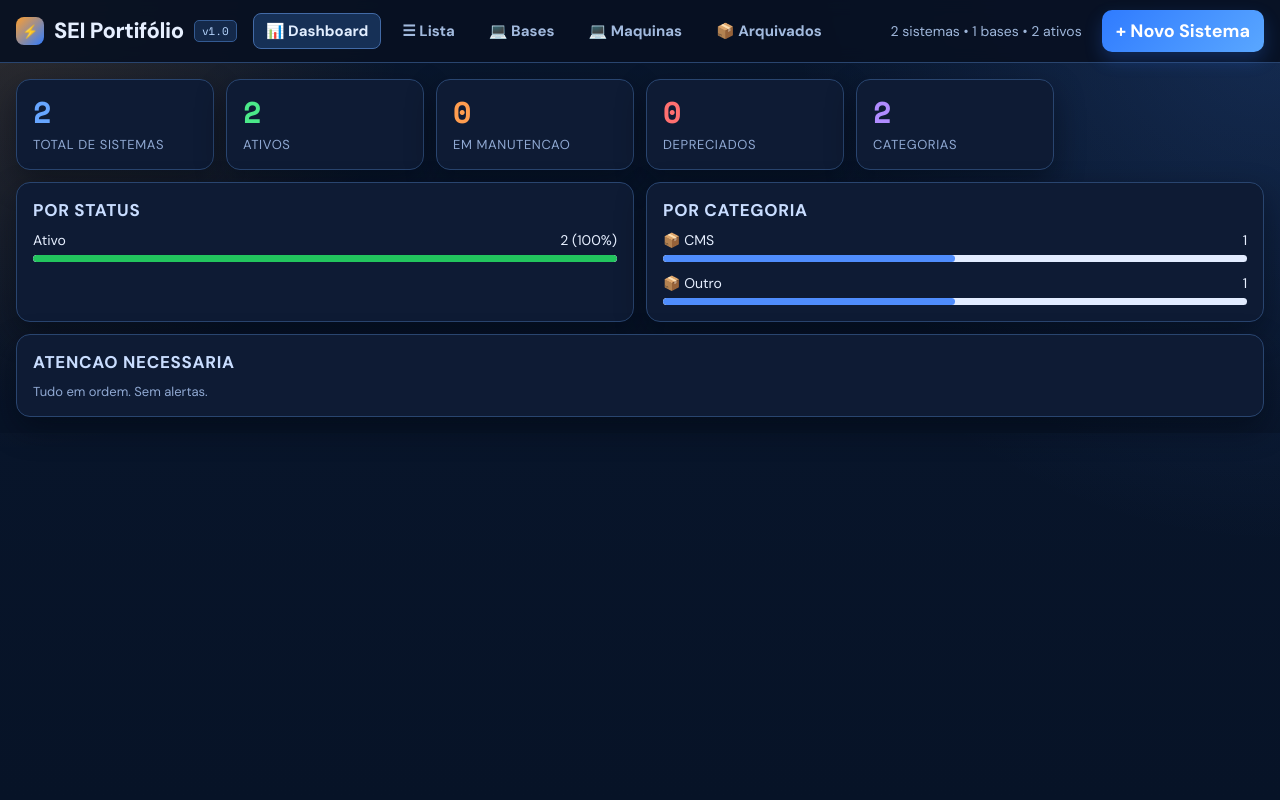
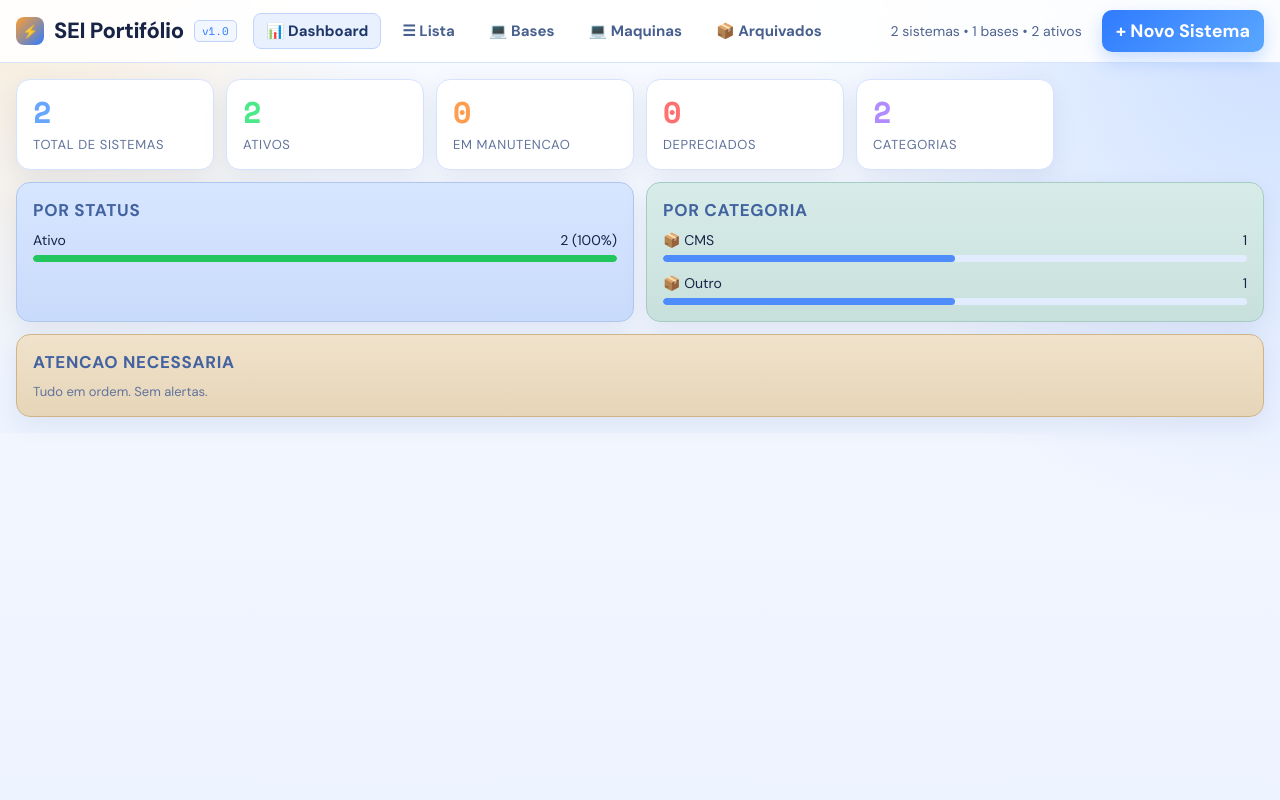
Before and after one commit to israellsalles/portifolio-sei, a PHP site: page / in a window 1280 px wide. Run offline with PHP 8.4, Linux system fonts and the light colour scheme; data comes from the database, SQL or seed files in the repository; data that the repository does not hold is empty.

Commit message:
feat: adiciona classes de categoria para seções de máquinas e atualiza estilos

```diff
--- a/assets/app.js
+++ b/assets/app.js
@@ -576,8 +576,9 @@ function renderMachines(){
       `;
     }).join('');
 
+    const categoryClass = `vm-section-${norm(category).replace(/[^a-z0-9]+/g, '-')}`;
     return `
-      <div class="vm-section">
+      <div class="vm-section ${categoryClass}">
         <div class="vm-section-title">${esc(category)}</div>
         <div class="table-wrap vm-desktop-table">
           <table style="min-width:760px">
--- a/assets/style.css
+++ b/assets/style.css
@@ -981,190 +981,43 @@ tbody tr:hover td{background:#eef4ff}
   color:#2f67cc
 }
 
-/* Lista: secoes com identidade visual e tons mais escuros */
-#view-lista .list-section{
-  box-shadow:0 12px 30px rgba(14,24,52,.22)
+/* Fundo por cor de secao em todas as abas */
+#view-dashboard .dash-grid > .panel:nth-child(1),
+#view-lista .list-section:nth-child(1),
+#view-bases > .panel{
+  background:linear-gradient(180deg,#d7e6ff 0%,#c9dbfb 100%);
+  border-color:#afc6ef
 }
-#view-lista .list-section:nth-child(1){
-  background:linear-gradient(180deg,#0f2950 0%,#0b1f3e 100%);
-  border-color:#2b5b98
+#view-dashboard .dash-grid > .panel:nth-child(2),
+#view-lista .list-section:nth-child(2),
+#view-maquinas .dash-grid > .panel:nth-child(1){
+  background:linear-gradient(180deg,#d7ece9 0%,#c8e0dc 100%);
+  border-color:#a5cbc3
 }
-#view-lista .list-section:nth-child(1) .list-section-title{
-  color:#d9e9ff
+#view-dashboard .dash-grid > .panel:nth-child(3),
+#view-lista .list-section:nth-child(3),
+#view-maquinas .dash-grid > .panel:nth-child(2){
+  background:linear-gradient(180deg,#f0e2cb 0%,#e6d5b8 100%);
+  border-color:#cfb48a
 }
-#view-lista .list-section:nth-child(2){
-  background:linear-gradient(180deg,#0f3340 0%,#0b2530 100%);
-  border-color:#2f6f82
+#view-arquivados .dash-grid > .panel:nth-child(1){
+  background:linear-gradient(180deg,#e4ddf7 0%,#d8cfee 100%);
+  border-color:#b9acd8
 }
-#view-lista .list-section:nth-child(2) .list-section-title{
-  color:#d8f6ff
-}
-#view-lista .list-section:nth-child(3){
-  background:linear-gradient(180deg,#3a2a12 0%,#2b1f0e 100%);
-  border-color:#8a6430
-}
-#view-lista .list-section:nth-child(3) .list-section-title{
-  color:#ffe8bf
+#view-arquivados .dash-grid > .panel:nth-child(2){
+  background:linear-gradient(180deg,#f1dce2 0%,#e6ccd5 100%);
+  border-color:#d2acb8
 }
 
-/* Tema mais escuro em todas as abas */
-:root{
-  --bg:#071327;
-  --surface:#0e1b34;
-  --surface2:#152a4c;
-  --section-bg:linear-gradient(180deg,#13284a 0%,#0f1f3d 100%);
-  --section-border:#345b97;
-  --section-title:#c9ddff;
-  --line:#29456f;
-  --line2:#4d73b7;
-  --txt:#e6efff;
-  --muted:#90a9d3;
-  --blue:#4d8fff;
-  --green:#17c984;
-  --orange:#f1a13b;
-  --red:#ef6a6a;
-  --purple:#9276ff
+#view-maquinas .vm-section.vm-section-producao{
+  background:linear-gradient(180deg,#d7ece9 0%,#c8e0dc 100%);
+  border-color:#a5cbc3
 }
-html,body{
-  background:
-    radial-gradient(circle at 0% 0%, rgba(243,161,59,.16), transparent 30%),
-    radial-gradient(circle at 100% 0%, rgba(77,143,255,.18), transparent 36%),
-    linear-gradient(180deg,#09172e 0%,#071327 100%);
-  color:var(--txt)
+#view-maquinas .vm-section.vm-section-homologacao{
+  background:linear-gradient(180deg,#e4ddf7 0%,#d8cfee 100%);
+  border-color:#b9acd8
 }
-header{
-  background:rgba(8,17,34,.92);
-  border-bottom:1px solid var(--line)
+#view-maquinas .vm-section.vm-section-desenvolvimento{
+  background:linear-gradient(180deg,#f0e2cb 0%,#e6d5b8 100%);
+  border-color:#cfb48a
 }
-.logo-ver{
-  color:#b8d7ff;
-  border-color:#335a92;
-  background:#14294a
-}
-.tab{
-  color:#a2bade
-}
-.tab:hover{
-  border-color:#355c95;
-  background:#142a4b;
-  color:#d7e6ff
-}
-.tab.active{
-  background:#163056;
-  border-color:#426aa6;
-  color:#e2eeff
-}
-.top-count,.result-count{color:#9eb6da}
-.toolbar input,.toolbar select,.field input,.field select,.field textarea{
-  background:#0f1f3b;
-  border-color:#355983;
-  color:var(--txt)
-}
-.card,.panel,.stat,.table-wrap,.list-section,.vm-section{
-  box-shadow:0 12px 30px rgba(2,7,16,.45)
-}
-.card,.panel,.stat,.table-wrap,
-.list-mobile-card,.db-mobile-card,.vm-mobile-card,.vm-report-item,.vm-mobile-stat{
-  background:var(--surface);
-  border-color:var(--line)
-}
-thead tr{background:var(--surface2)}
-th{
-  color:#a8c0e8
-}
-th,td{
-  border-bottom:1px solid #223b63
-}
-tbody tr:hover td{
-  background:#142748
-}
-.attention-item{
-  border-bottom:1px solid #244167
-}
-.tag{
-  background:#1a2f54;
-  border-color:#2f5489;
-  color:#bdd6ff
-}
-.modal{
-  background:#0e1b34;
-  border-color:#2f5286;
-  box-shadow:0 18px 50px rgba(3,8,18,.6)
-}
-.modal-bg{
-  background:rgba(3,8,18,.74)
-}
-.btn{
-  background:#162c50;
-  border-color:#355c95;
-  color:#dbe9ff
-}
-.btn-save{
-  background:linear-gradient(135deg,#2f7bff,#63a4ff)
-}
-.act{
-  background:#1a3258;
-  border-color:#365f98;
-  color:#bcd4fb
-}
-.act.del{
-  background:#3b1a22;
-  border-color:#6e2a38;
-  color:#ffb3be
-}
-.table-wrap a{
-  color:#8ec1ff
-}
-.s-active{
-  background:rgba(23,201,132,.16);
-  border-color:#2f8f6a;
-  color:#86f5c4
-}
-.s-active .dot{background:#17c984}
-.s-maintenance{
-  background:rgba(241,161,59,.16);
-  border-color:#9a6a2a;
-  color:#ffd097
-}
-.s-maintenance .dot{background:#f1a13b}
-.s-deprecated{
-  background:rgba(239,106,106,.16);
-  border-color:#93444f;
-  color:#ffb3b3
-}
-.s-deprecated .dot{background:#ef6a6a}
-.s-implementation{
-  background:rgba(77,143,255,.18);
-  border-color:#3b629b;
-  color:#a8ccff
-}
-.s-implementation .dot{background:#4d8fff}
-.s-suspended{
-  background:rgba(146,118,255,.17);
-  border-color:#5e4aa1;
-  color:#cab7ff
-}
-.s-suspended .dot{background:#9276ff}
-
-/* Lista: thead com a cor de cada secao */
-#view-lista .list-section .table-wrap{
-  background:rgba(8,16,31,.45)
-}
-#view-lista .list-section:nth-child(1) thead tr{
-  background:#1a3f72
-}
-#view-lista .list-section:nth-child(1) th{
-  color:#dcedff
-}
-#view-lista .list-section:nth-child(2) thead tr{
-  background:#1a4e58
-}
-#view-lista .list-section:nth-child(2) th{
-  color:#ddfbff
-}
-#view-lista .list-section:nth-child(3) thead tr{
-  background:#5a3f1e
-}
-#view-lista .list-section:nth-child(3) th{
-  color:#ffecc7
-}
```
